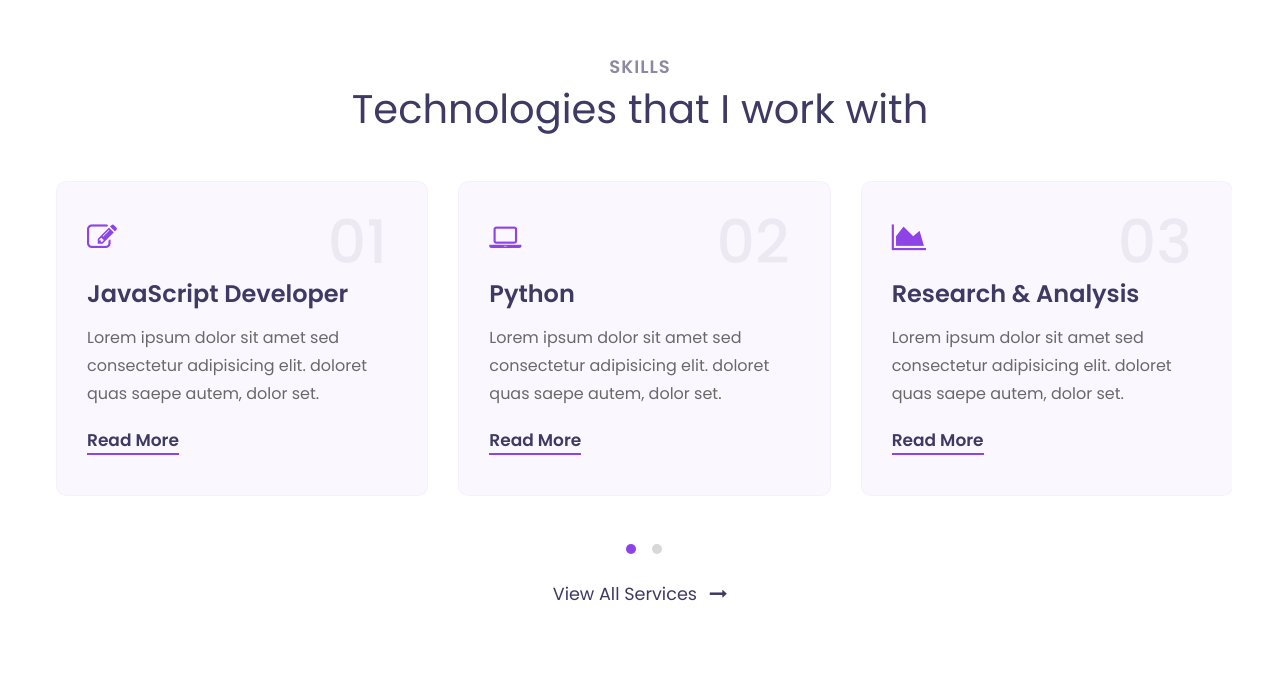
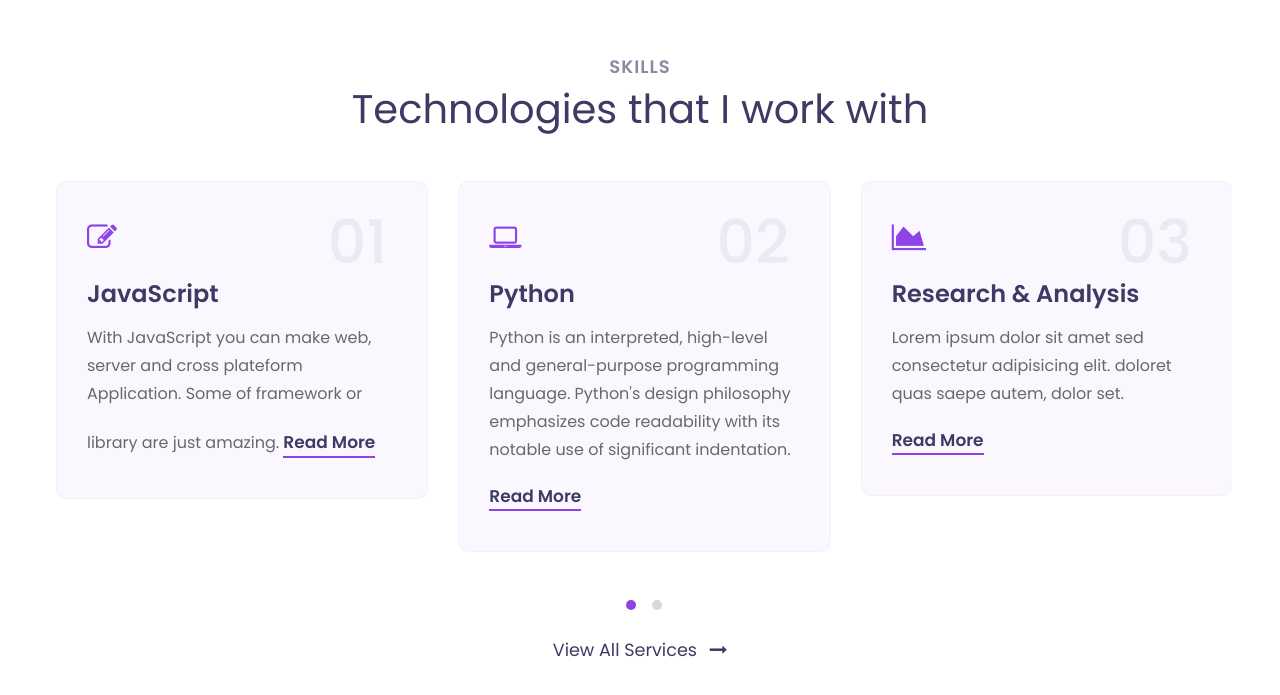
Before and after one commit to ihrithikDev/ihrithikDev.github.io, a plain HTML site: page index.html in a window 1280 px wide. Shown: the part 1703-2398 px from the top of the page. Drawn offline with Linux system fonts and the light colour scheme.

Commit message:
chages in index files

```diff
--- a/index.html
+++ b/index.html
@@ -166,9 +166,8 @@ Author URL: www.github.com/ihrithikDev
                                         <span class="fa fa-pencil-square-o"></span>
                                     </div>
                                     <h4 class="number">01</h4>
-                                    <h4><a href="#url">JavaScript Developer</a></h4>
-                                    <p>Lorem ipsum dolor sit amet sed consectetur adipisicing elit.
-                                        doloret quas saepe autem, dolor set.</p>
+                                    <h4><a href="#url">JavaScript</a></h4>
+                                    <p>With JavaScript you can make web, server and cross plateform Application. Some of framework or library are just amazing.
                                     <a href="#read" class="read">Read more</a>
                                 </div>
                             </div>
@@ -182,8 +181,7 @@ Author URL: www.github.com/ihrithikDev
                                     </div>
                                     <h4 class="number">02</h4>
                                     <h4><a href="#url">Python</a></h4>
-                                    <p>Lorem ipsum dolor sit amet sed consectetur adipisicing elit.
-                                      doloret quas saepe autem, dolor set.</p>
+                                    <p>Python is an interpreted, high-level and general-purpose programming language. Python's design philosophy emphasizes code readability with its notable use of significant indentation.</p>
                                       <a href="#read" class="read">Read more</a>
                                   </div>
                             </div>
@@ -268,8 +266,8 @@ Author URL: www.github.com/ihrithikDev
    <div class="container py-3">
      <h6 class="title-small">Get in touch</h6>
      <h3 class="title-big mb-md-5 mb-4">Let's start a Project! With Me.</h3>
-     <a href="contact.html" class="btn btn-style btn-primary mr-2">With Me </a>
-     <a href="contact.html" class="btn btn-style btn-outline-primary">Get in touch</a>
+     <a href="#" class="btn btn-style btn-primary mr-2">With Me </a>
+     <a href="#" class="btn btn-style btn-outline-primary">Get in touch</a>
    </div>
  </section>
  <!-- //freelance With me -->
```
Also changed, not shown: assets/images/bg.jpg (deleted), assets/images/g3.jpg (deleted), assets/images/g5.jpg (deleted), assets/images/myphoto.jpg (deleted), assets/images/myphoto1.jpg (deleted), assets/images/photo.png (deleted), assets/images/team1.jpg (deleted), assets/images/team2.jpg (deleted), assets/images/team3.jpg (deleted), assets/images/team4.jpg (deleted).
